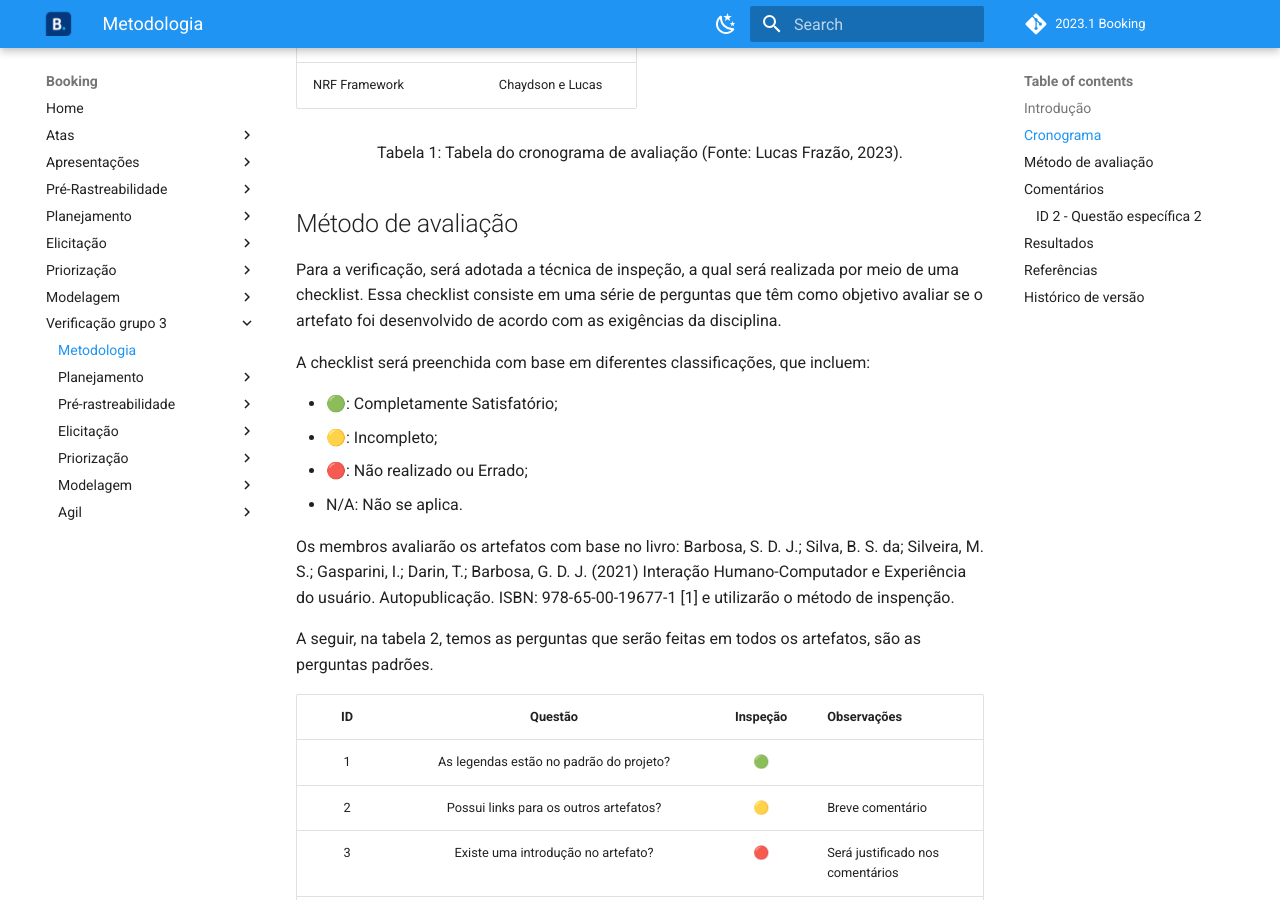
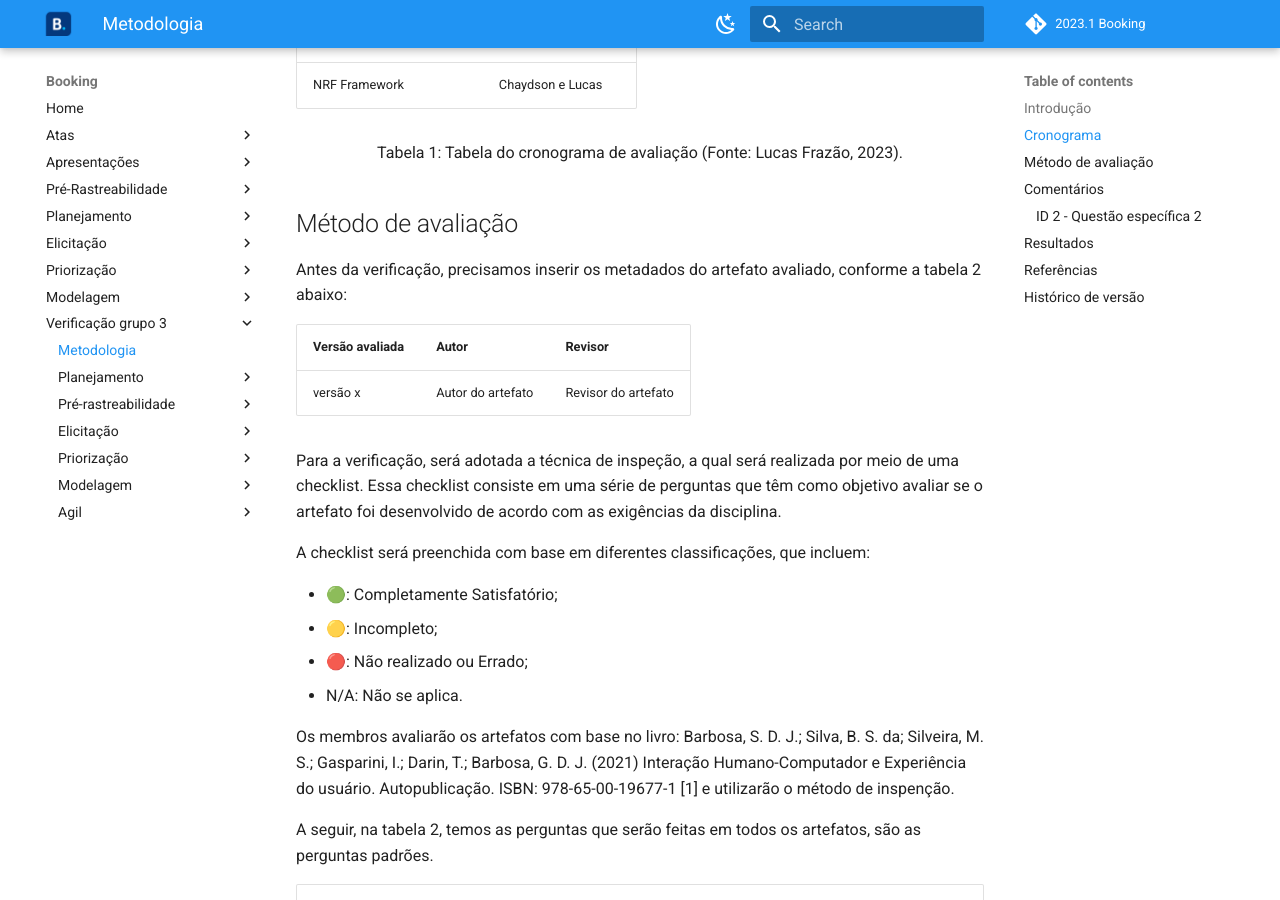
Before and after one commit to Requisitos-de-Software/2023.1-Booking, an MkDocs documentation site: the page built from docs/verificacao3/metodologia.md, in a window 1280 px wide and 900 px high, scrolled down 1257 px. Built offline with MkDocs 1.6.1 and Material for MkDocs 9.7.7, drawn with Linux system fonts in a browser that asks for light colours; comment, search, counter and statistics services are not loaded.

Commit message:
adicionando metadados

```diff
--- a/docs/verificacao3/metodologia.md
+++ b/docs/verificacao3/metodologia.md
@@ -32,6 +32,12 @@ A etapa de verificação é uma parte essencial do desenvolvimento de projetos,
 </div>
 
 ## Método de avaliação
+
+Antes da verificação, precisamos inserir os metadados do artefato avaliado, conforme a tabela 2 abaixo:
+
+| Versão avaliada | Autor             | Revisor             |
+| --------------- | ----------------- | ------------------- |
+| versão x        | Autor do artefato | Revisor do artefato |
 
 Para a verificação, será adotada a técnica de inspeção, a qual será realizada por meio de uma checklist. Essa checklist consiste em uma série de perguntas que têm como objetivo avaliar se o artefato foi desenvolvido de acordo com as exigências da disciplina.
 
```
